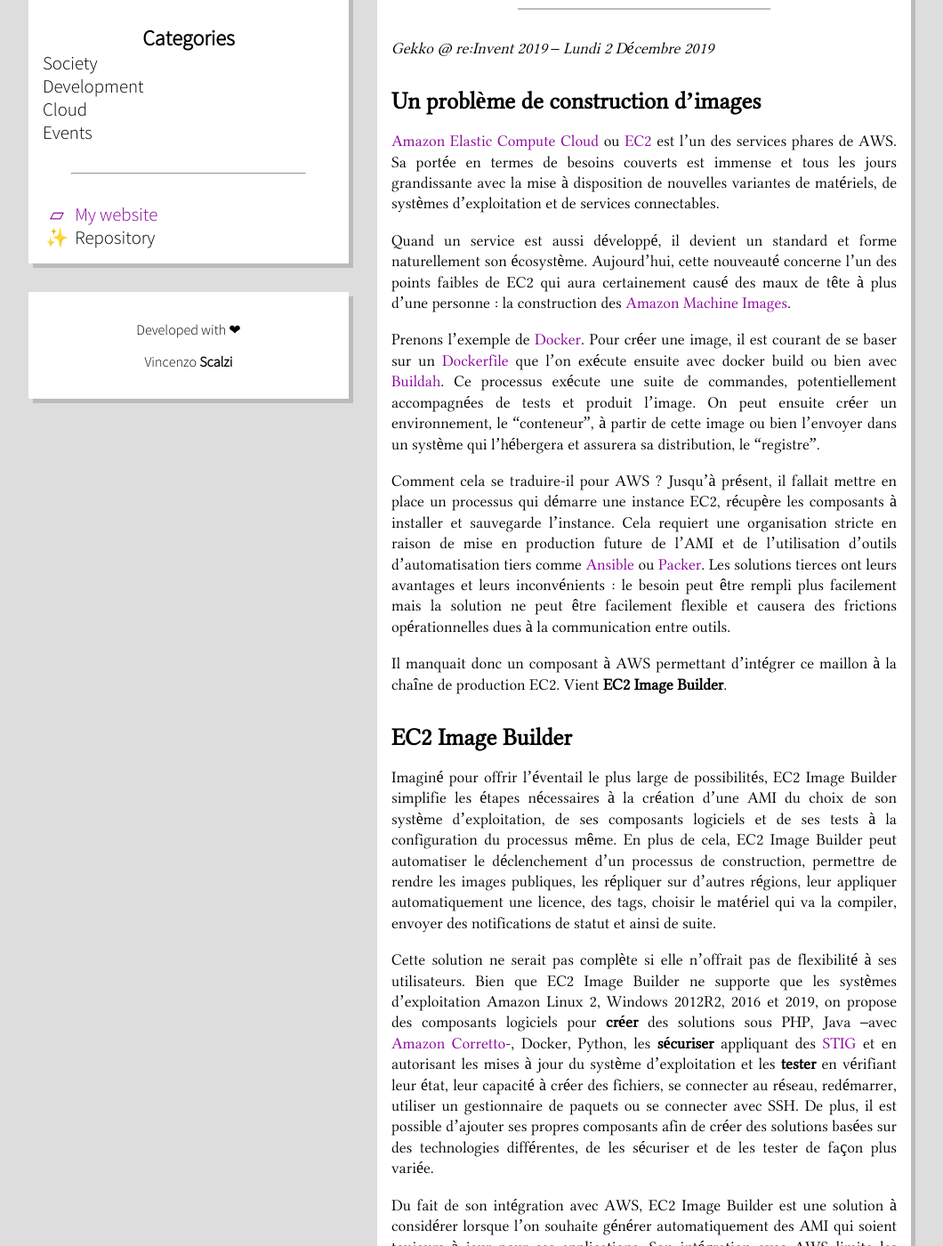
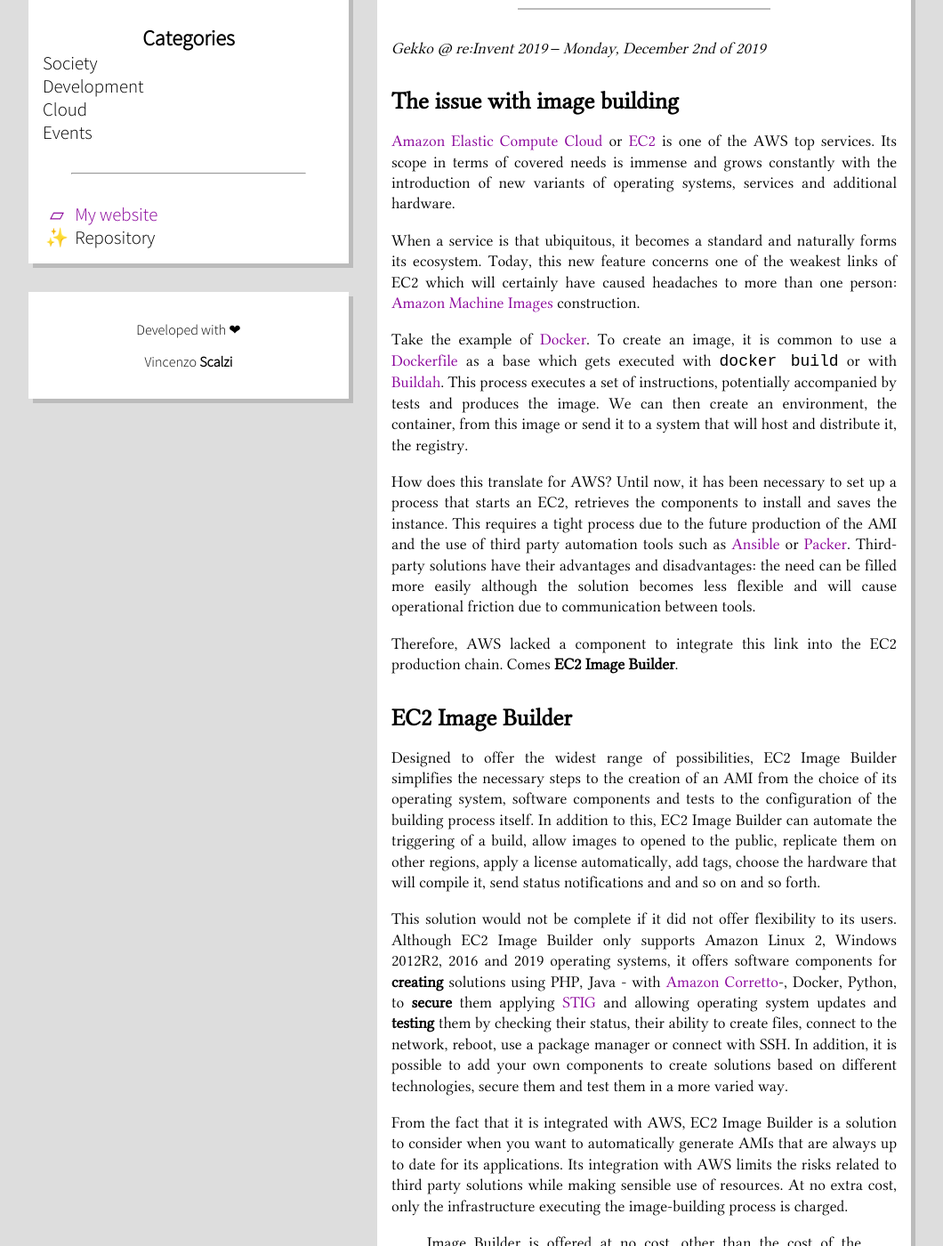
Before and after one commit to vcz-fr/blog, a Jekyll site: the page built from _posts/2019-12-02-ec2-image-builder.md, in a window 1280 px wide and 1400 px high, scrolled down 428 px. Shown: the whole window at 89% size, without its empty margins (112-1172 px from the left). Built offline with Jekyll 4.4.1, drawn with Linux system fonts in a browser that asks for light colours; some of the changed text lies outside the part shown.

Commit message:
English translation of the EC2 Image Builder post

```diff
--- a/_posts/2019-12-02-ec2-image-builder.md
+++ b/_posts/2019-12-02-ec2-image-builder.md
@@ -1,7 +1,7 @@
 ---
 layout: blog
 
-title: "EC2 Image builder: la construction des images EC2 selon AWS"
+title: "EC2 Image builder: building EC2 AMIs the AWS way"
 categories: ["Cloud"]
 tags: ["repost", "gekko", "cloud", "aws", "re:invent"]
 
@@ -13,104 +13,96 @@
 
 ***
 
-_Gekko @ re:Invent 2019 – Lundi 2 Décembre 2019_
+_Gekko @ re:Invent 2019 – Monday, December 2nd of 2019_
 
-## Un problème de construction d’images
+## The issue with image building
 
-[Amazon Elastic Compute Cloud](https://aws.amazon.com/ec2/) ou [EC2](https://aws.amazon.com/ec2/) est l’un des services
-phares de AWS. Sa portée en termes de besoins couverts est immense et tous les jours grandissante avec la mise à
-disposition de nouvelles variantes de matériels, de systèmes d’exploitation et de services connectables.
+[Amazon Elastic Compute Cloud](https://aws.amazon.com/ec2/) or [EC2](https://aws.amazon.com/ec2/) is one of the AWS top
+services. Its scope in terms of covered needs is immense and grows constantly with the introduction of new variants of
+operating systems, services and additional hardware.
 
-Quand un service est aussi développé, il devient un standard et forme naturellement son écosystème. Aujourd’hui, cette
-nouveauté concerne l’un des points faibles de EC2 qui aura certainement causé des maux de tête à plus d’une personne :
-la construction des [Amazon Machine Images](https://docs.aws.amazon.com/AWSEC2/latest/UserGuide/AMIs.html).
+When a service is that ubiquitous, it becomes a standard and naturally forms its ecosystem. Today, this new feature
+concerns one of the weakest links of EC2 which will certainly have caused headaches to more than one person: [Amazon Machine Images](https://docs.aws.amazon.com/AWSEC2/latest/UserGuide/AMIs.html)
+construction.
 
 <!-- READ MORE -->
 
-Prenons l’exemple de [Docker](https://www.docker.com/). Pour créer une image, il est courant de se baser sur un [Dockerfile](https://docs.docker.com/engine/reference/builder/)
-que l’on exécute ensuite avec docker build ou bien avec [Buildah](https://buildah.io/). Ce processus exécute une suite
-de commandes, potentiellement accompagnées de tests et produit l’image. On peut ensuite créer un environnement, le
-“conteneur”, à partir de cette image ou bien l’envoyer dans un système qui l’hébergera et assurera sa distribution, le
-“registre”.
+Take the example of [Docker](https://www.docker.com/). To create an image, it is common to use a [Dockerfile](https://docs.docker.com/engine/reference/builder/)
+as a base which gets executed with `docker build` or with [Buildah](https://buildah.io/). This process executes a set of
+instructions, potentially accompanied by tests and produces the image. We can then create an environment, the container,
+from this image or send it to a system that will host and distribute it, the registry.
 
-Comment cela se traduire-il pour AWS ? Jusqu’à présent, il fallait mettre en place un processus qui démarre une instance
-EC2, récupère les composants à installer et sauvegarde l’instance. Cela requiert une organisation stricte en raison de
-mise en production future de l’AMI et de l’utilisation d’outils d’automatisation tiers comme [Ansible](https://www.ansible.com/)
-ou [Packer](https://www.packer.io/). Les solutions tierces ont leurs avantages et leurs inconvénients : le besoin peut
-être rempli plus facilement mais la solution ne peut être facilement flexible et causera des frictions opérationnelles
-dues à la communication entre outils.
+How does this translate for AWS? Until now, it has been necessary to set up a process that starts an EC2, retrieves the
+components to install and saves the instance. This requires a tight process due to the future production of the AMI
+and the use of third party automation tools such as [Ansible](https://www.ansible.com/) or [Packer](https://www.packer.io/).
+Third-party solutions have their advantages and disadvantages: the need can be filled more easily although the solution
+becomes less flexible and will cause operational friction due to communication between tools.
 
-Il manquait donc un composant à AWS permettant d’intégrer ce maillon à la chaîne de production EC2. Vient **EC2 Image
-Builder**.
+Therefore, AWS lacked a component to integrate this link into the EC2 production chain. Comes **EC2 Image Builder**.
 
 ## EC2 Image Builder
 
-Imaginé pour offrir l’éventail le plus large de possibilités, EC2 Image Builder simplifie les étapes nécessaires à la
-création d’une AMI du choix de son système d’exploitation, de ses composants logiciels et de ses tests à la
-configuration du processus même. En plus de cela, EC2 Image Builder peut automatiser le déclenchement d’un processus de
-construction, permettre de rendre les images publiques, les répliquer sur d’autres régions, leur appliquer
-automatiquement une licence, des tags, choisir le matériel qui va la compiler, envoyer des notifications de statut et
-ainsi de suite.
+Designed to offer the widest range of possibilities, EC2 Image Builder simplifies the necessary steps to the creation of
+an AMI from the choice of its operating system, software components and tests to the configuration of the building
+process itself. In addition to this, EC2 Image Builder can automate the triggering of a build, allow images to opened to
+the public, replicate them on other regions, apply a license automatically, add tags, choose the hardware that will
+compile it, send status notifications and and so on and so forth.
 
-Cette solution ne serait pas complète si elle n’offrait pas de flexibilité à ses utilisateurs. Bien que EC2 Image
-Builder ne supporte que les systèmes d’exploitation Amazon Linux 2, Windows 2012R2, 2016 et 2019, on propose des
-composants logiciels pour **créer** des solutions sous PHP, Java –avec [Amazon Corretto](https://aws.amazon.com/corretto/)-,
-Docker, Python, les **sécuriser** appliquant des [STIG](https://en.wikipedia.org/wiki/Security_Technical_Implementation_Guide)
-et en autorisant les mises à jour du système d’exploitation et les **tester** en vérifiant leur état, leur capacité à
-créer des fichiers, se connecter au réseau, redémarrer, utiliser un gestionnaire de paquets ou se connecter avec SSH. De
-plus, il est possible d’ajouter ses propres composants afin de créer des solutions basées sur des technologies
-différentes, de les sécuriser et de les tester de façon plus variée.
+This solution would not be complete if it did not offer flexibility to its users. Although EC2 Image Builder only
+supports Amazon Linux 2, Windows 2012R2, 2016 and 2019 operating systems, it offers software components for **creating**
+solutions using PHP, Java - with [Amazon Corretto](https://aws.amazon.com/corretto/)-, Docker, Python, to **secure**
+them applying [STIG](https://en.wikipedia.org/wiki/Security_Technical_Implementation_Guide) and allowing operating
+system updates and **testing** them by checking their status, their ability to create files, connect to the network,
+reboot, use a package manager or connect with SSH. In addition, it is possible to add your own components to create
+solutions based on different technologies, secure them and test them in a more varied way.
 
-Du fait de son intégration avec AWS, EC2 Image Builder est une solution à considérer lorsque l’on souhaite générer
-automatiquement des AMI qui soient toujours à jour pour ses applications. Son intégration avec AWS limite les risques
-liés à l’usage de solutions tierces tout en présentant une utilisation raisonnable des ressources. Sans surcoût, seule
-l’infrastructure exécutant le processus de construction d’image est facturée.
+From the fact that it is integrated with AWS, EC2 Image Builder is a solution to consider when you want to automatically
+generate AMIs that are always up to date for its applications. Its integration with AWS limits the risks related to third party solutions while making sensible use of resources. At no extra cost, only the infrastructure executing
+the image-building process is charged.
 
 > Image Builder is offered at no cost, other than the cost of the underlying AWS resources used to create, store, and
 share the images.
 
-Couplé à SNS et AWS Lambda, EC2 Image Builder peut compléter une architecture en générant une image applicable à des
-groupes d’instances. Le processus de génération d’image peut être déclenché manuellement ou planifié pour une exécution
-régulière, ce qui peut être intéressant dans le cadre de l’automatisation de la mise à jour d’une application.
+Coupled with SNS and AWS Lambda, EC2 Image Builder can complete an architecture by generating an image than can be used
+by groups of instances. The image generation process can be triggered manually or scheduled, which can be interesting in
+the context of automating the updates of an application.
 
-Enfin, il est important de noter que les SDK AWS ont été mis à jour pour supporter AWS Builder : [Python](https://github.com/boto/boto3/blob/develop/.changes/1.10.29.json),
+Finally, it is important to note that the AWS SDKs have been updated to support AWS EC2 Image Builder: [Python](https://github.com/boto/boto3/blob/develop/.changes/1.10.29.json),
 [Go](https://github.com/aws/aws-sdk-go/releases/tag/v1.25.44), [JavaScript](https://github.com/aws/aws-sdk-js/blob/master/CHANGELOG.md#25810),
 [.NET](https://github.com/aws/aws-sdk-net/blob/master/SDK.CHANGELOG.md#336400-2019-12-02-0931-utc), [Java](https://github.com/aws/aws-sdk-java/blob/master/CHANGELOG.md#111684-2019-12-02),
 [Java v2](https://github.com/aws/aws-sdk-java-v2/blob/master/.changes/2.10.26.json), [PHP](https://github.com/aws/aws-sdk-php/releases/tag/3.124.0)
-et [Ruby](https://github.com/aws/aws-sdk-ruby/releases/tag/v2.11.407). Cela laisse présager que les applications qui
-dépendent de ces bibliothèques seront prochainement mises à jour à leur tour.
+and [Ruby](https://github.com/aws/aws-sdk-ruby/releases/tag/v2.11.407). This suggests that applications that are
+dependent on these libraries will be updated in turn in the near future.
 
-## Démonstration
+## Demonstration
 
-![Étape 1 : Recette](/assets/img/posts/20191202/step1-recipe.png)
+![Step 1: Recipe](/assets/img/posts/20191202/step1-recipe.png)
 
-L’interface reprend les codes des services les plus récents. Attention toutefois à ne pas presser le bouton Précédent
-par inadvertance : cela a pour effet de réinitialiser le formulaire au retour.
+The user interface uses the most recent AWS design guidelines for their services. Be careful however not to press the
+Back button inadvertently: this has the effect of reinitializing the form.
 
-La première étape consiste à définir le contenu de l’AMI à créer et des tests à exécuter. C’est également lors de cette
-étape que l’on indique que l’image doit rester à jour par rapport à son image de base.
+The first step defines the contents of the AMI to create and the tests to run. It is also during this step that we
+indicate that the image must remain up to date with respect to its base.
 
-![Étape 2 : Processus](/assets/img/posts/20191202/step2-pipeline.png)
+![Step 2: Pipeline](/assets/img/posts/20191202/step2-pipeline.png)
 
-La deuxième étape de la définition du processus consiste à paramétrer le processus lui-même : les instances EC2 sur
-lesquelles il va se baser, sa fréquence, son rôle EC2, son VPC, etc.
+The second step of the process definition relates to the configuration of process itself: the EC2 instances on which it
+is going to be based, its update frequency, the EC2 role, the VPC, etc.
 
-Cette étape est très importante car elle pose les bases d’un processus de construction d’AMI sécurisé et dont les accès
-sont contrôlés et limités. On rencontre couramment ce schéma de pensée dans les bonnes pratiques liées à l’utilisation
-de AWS.
+This step is very important as it lays the foundations for a secure AMI construction process with controlled and limited
+access. This line of thinking is commonly found in AWS good practice examples.
 
-![Étape 3 : Configurations](/assets/img/posts/20191202/step3-additional.png)
+![Step 3: Additional configuration](/assets/img/posts/20191202/step3-additional.png)
 
-Viennent ensuite les configurations additionnelles. Cette étape concerne les paramètres de distribution des images, les
-tags à appliquer ainsi que la licence à associer, de manière optionnelle.
+Then comes the additional configuration. This step concerns the image distribution parameters, the tags to be applied
+and the license to be associated, optionally.
 
-On peut ainsi remarquer qu’il est, par exemple, envisageable de dédier un compte AWS d’une organisation à la création
-des AMI. Les images peuvent ensuite être automatiquement exposées aux comptes AWS de l’organisation qui souhaitent les
-utiliser.
+We can also notice that it is possible to dedicate an AWS account of an organization to AMI creation. The images can
+then be automatically exposed to the AWS accounts of the organization that wish to use them.
 
-![Étape 4 : Relecture](/assets/img/posts/20191202/step4-review.png)
+![Step 4: Review](/assets/img/posts/20191202/step4-review.png)
 
-Enfin, la dernière étape de la définition du processus est une relecture avant la validation. Le processus ne
-s’exécutera pas immédiatement après sa création. Sa première exécution suivra ainsi la fréquence qui lui a été assignée.
+Finally, the last step of the process definition is a review before validation. The process will not start immediately
+after its creation. Its first run will follow the frequency assigned to it.
 
-EC2 Image Builder est proposé dans toutes les régions AWS. Il ne reste plus qu’à [découvrir le service](https://console.aws.amazon.com/imagebuilder/).
+EC2 Image Builder is available in all AWS regions. All that remains now is to [discover the service](https://console.aws.amazon.com/imagebuilder/).
```
